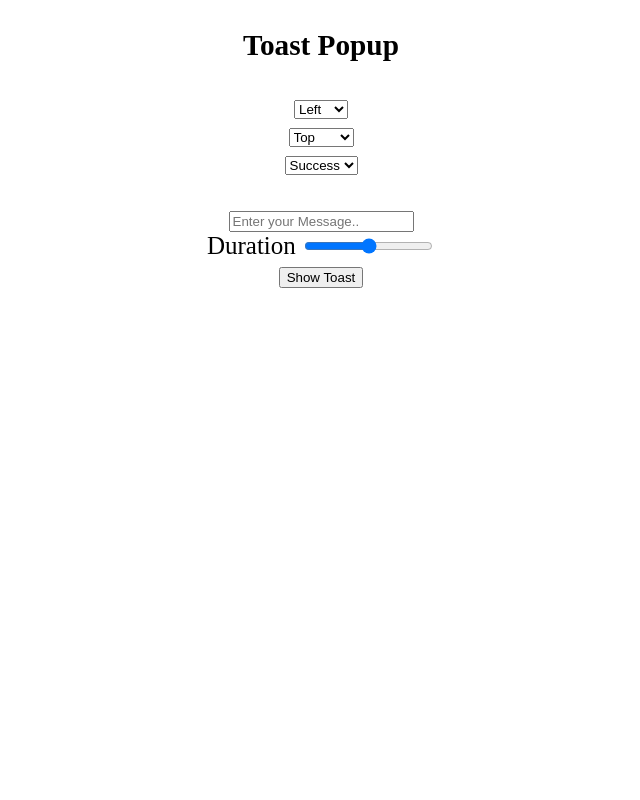
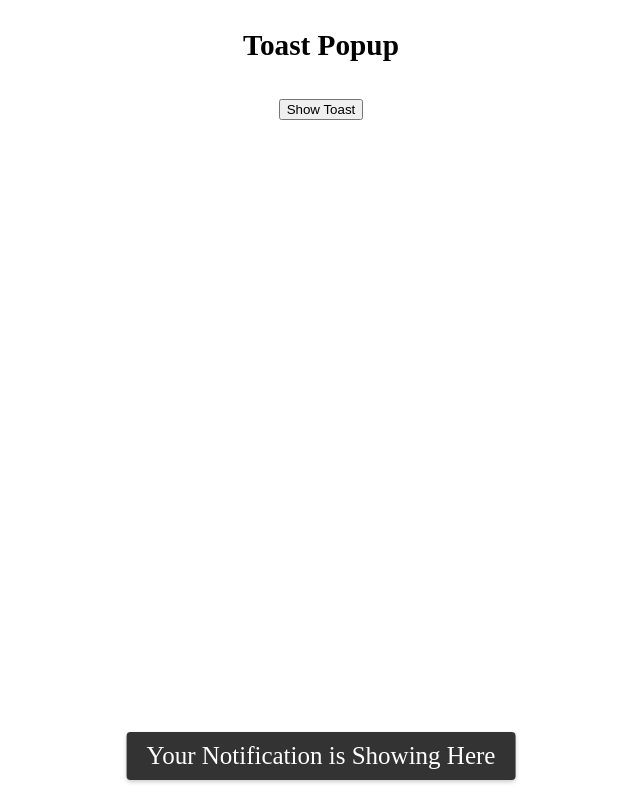
Before and after one commit to sarb001/Frontend-mini, a React (Vite) app: page / in a window 1280 px wide. Both pictures are taken after a click on the button "Show Toast". Shown: the whole page, without its empty margins (319-959 px from the left). Built offline with nearby package versions, Linux system fonts and the light colour scheme.

Commit message:
toast-react

```diff
--- a/src/Components/Toast.jsx
+++ b/src/Components/Toast.jsx
@@ -1,49 +1,33 @@
-import React, { useState } from 'react'
+import React, { useEffect, useState } from 'react'
+import Toastmsg from './Toastmsg';
 
 const Toast = () => {
 
-     const [selectvalue,setselectvalue] = useState('');
+    const [showtoast,setshowtoast] = useState(false);
 
-     const handlechange = (e) => {
-         setselectvalue(e.target.value);
-         console.log('selected value -',selectvalue);
-         console.log('selected value11 -',e.target);
-     }
+    const  showtoastmsg = () => {
+          setshowtoast(true);
+    };
+
+    const  closetoast = () => {
+          setshowtoast(false);
+    }
+
+
 
   return (
-    <div className="toast-container">
-        <form>
-            <select value = {selectvalue} onChange = {handlechange}>
-                <option value = "left" > Left  </option>
-                <option value = "right"> Right </option>
-            </select>
-         <br />
-            <select name = "toast">
-                <option value = "top" > Top </option>
-                <option value = "bottom"> Bottom </option>
-            </select>
-         <br />
-            <select name = "toast">
-                <option value = "success"> Success </option>
-                <option value = "info">    Info </option>
-                <option value = "warning"> Warning </option>
-                <option value = "error">   Error </option>
-         </select>
-         </form>
-         <br />
-
-                <div>
-                     <input id = "message" type = "text"  placeholder='Enter your Message..' />
-                </div>
-
-            <div>
-                <label> Duration </label>
-                <input type = "range"   />
-            </div>
-
-            <button> Show Toast </button>
-
-    </div>
+    <>
+        <div className="toast-container">
+                <button onClick = {showtoastmsg}> Show Toast </button>
+        </div>
+        {
+            showtoast && (
+                <Toastmsg   message = " Your Notification is Showing Here "
+                 onClose = {closetoast}
+                />
+             )
+        }
+        </>
   )
 }
 
--- /dev/null
+++ b/src/Components/Toastmsg.jsx
@@ -0,0 +1,30 @@
+import React, { useEffect, useState } from 'react'
+import '../styles/App.css';
+
+
+const Toastmsg = ({message , onclose}) => {
+
+     const [isvisible,setisvisible] = useState(true);
+     const duration = 3000;
+
+     useEffect(() => {
+        const  timer = setTimeout(() => {
+                setisvisible(false);
+                if(onclose){
+                    onclose();
+                }
+        }, duration);
+        return () => clearTimeout(timer);
+     },[duration , onclose])
+
+    return (
+        <>
+             {isvisible ?
+             <div className = "toast">
+             {message}
+             </div> : null}
+        </>
+    )
+}
+
+export default Toastmsg
--- a/src/styles/App.css
+++ b/src/styles/App.css
@@ -1,26 +1,15 @@
-.accordianheader{
-  display: grid;
-  grid-template-columns: 1fr 1fr;
+.toast-message{
+    font-size: 29px;
+
 }
-.accordian-container{
-  padding: 2% 10%;
-  margin: 4%;
+.toast {
+  position: fixed;
+  bottom: 20px;
+  left: 50%;
+  transform: translateX(-50%);
+  background-color: #333;
+  color: #fff;
+  padding: 10px 20px;
+  border-radius: 4px;
+  box-shadow: 0 2px 4px rgba(0, 0, 0, 0.2);
 }
-.accordianitem{
-  border: 2px solid red;
-}
-.symbol{
-   background-color: greenyellow;
-   border-radius: 10%;
-   width: 5%;
-}
-.accordian-detail{
-  width: 100%;
-}
-
-.hidedata{
-   display: none;
-}
-.showdata{
-  display: block;
-}
```
